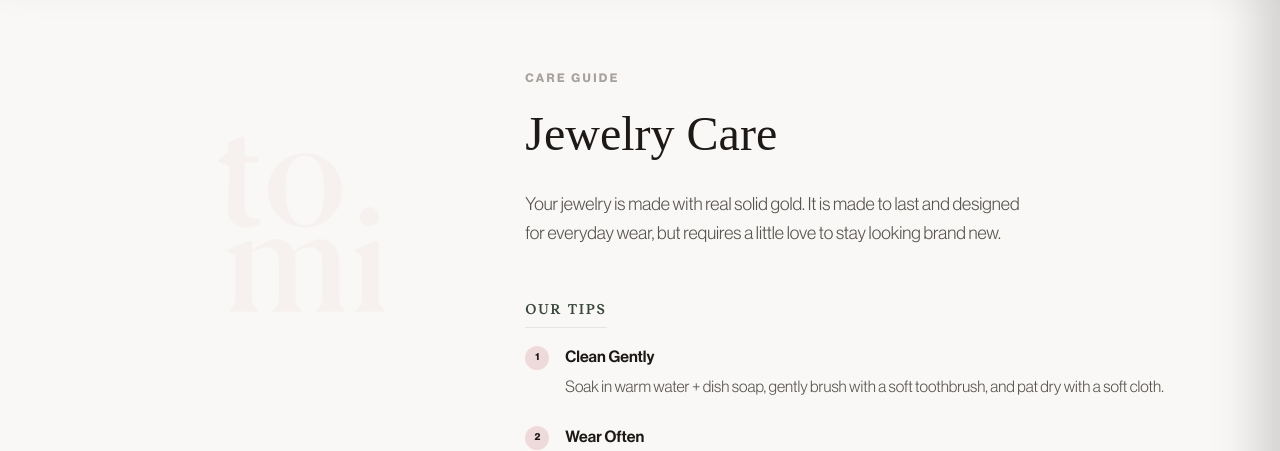
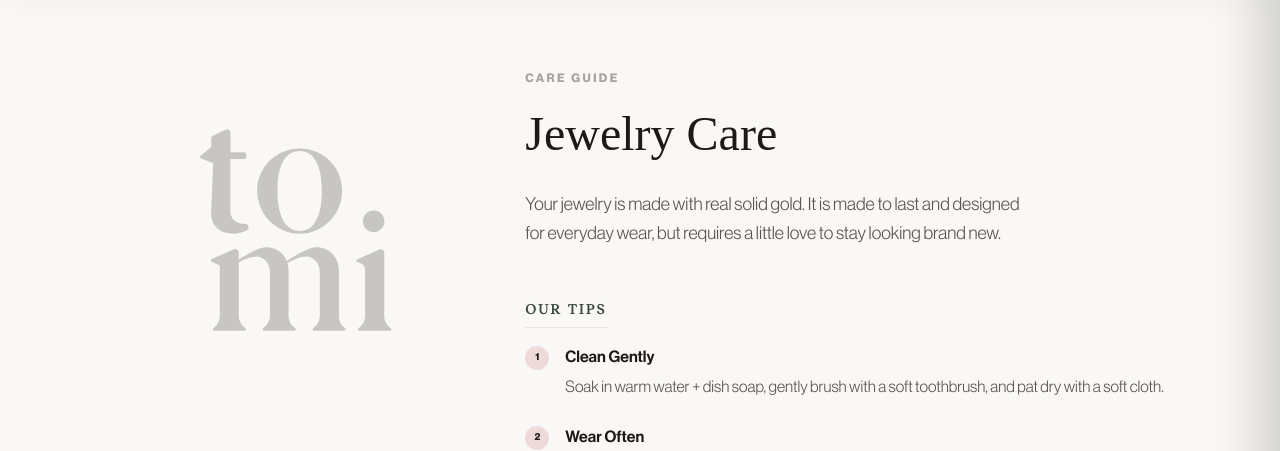
Before and after one commit to anth0nytran/Tomi-Shopfiy-Website, a Next.js app: page /guide in a window 1280 px wide. Shown: the part 138-589 px from the top of the page. Built offline with nearby package versions, Linux system fonts and the light colour scheme; no server answers.

Commit message:
final touches

```diff
--- a/src/app/guide/page.tsx
+++ b/src/app/guide/page.tsx
@@ -19,13 +19,13 @@ export default function GuidePage() {
               <div className="w-full md:w-1/3 flex justify-center md:justify-end md:sticky md:top-40">
                 <div className="relative w-48 h-64 md:w-64 md:h-80 opacity-20">
                   <Image
-                    src="/assets/pink_tomi_logo.png"
+                    src="/assets/tomi_stacked logo.svg"
                     alt="Tomi Jewelry"
                     fill
                     className="object-contain"
                   />
                 </div>
-          </div>
+              </div>
 
               {/* Right Side: Care Guide Content */}
               <div className="w-full md:w-2/3 max-w-2xl">
--- a/src/app/layout.tsx
+++ b/src/app/layout.tsx
@@ -30,8 +30,8 @@ export const metadata: Metadata = {
   title: 'Tomi - Solid Gold Jewelry in Houston',
   description: 'Solid gold jewelry that shines best on you. Timeless designs, not microtrends.',
   icons: {
-    icon: '/assets/pink_tomi_logo.png',
-    shortcut: '/assets/pink_tomi_logo.png',
+    icon: '/assets/tomi_stacked logo.svg',
+    shortcut: '/assets/tomi_stacked logo.svg',
   },
 }
 
```
